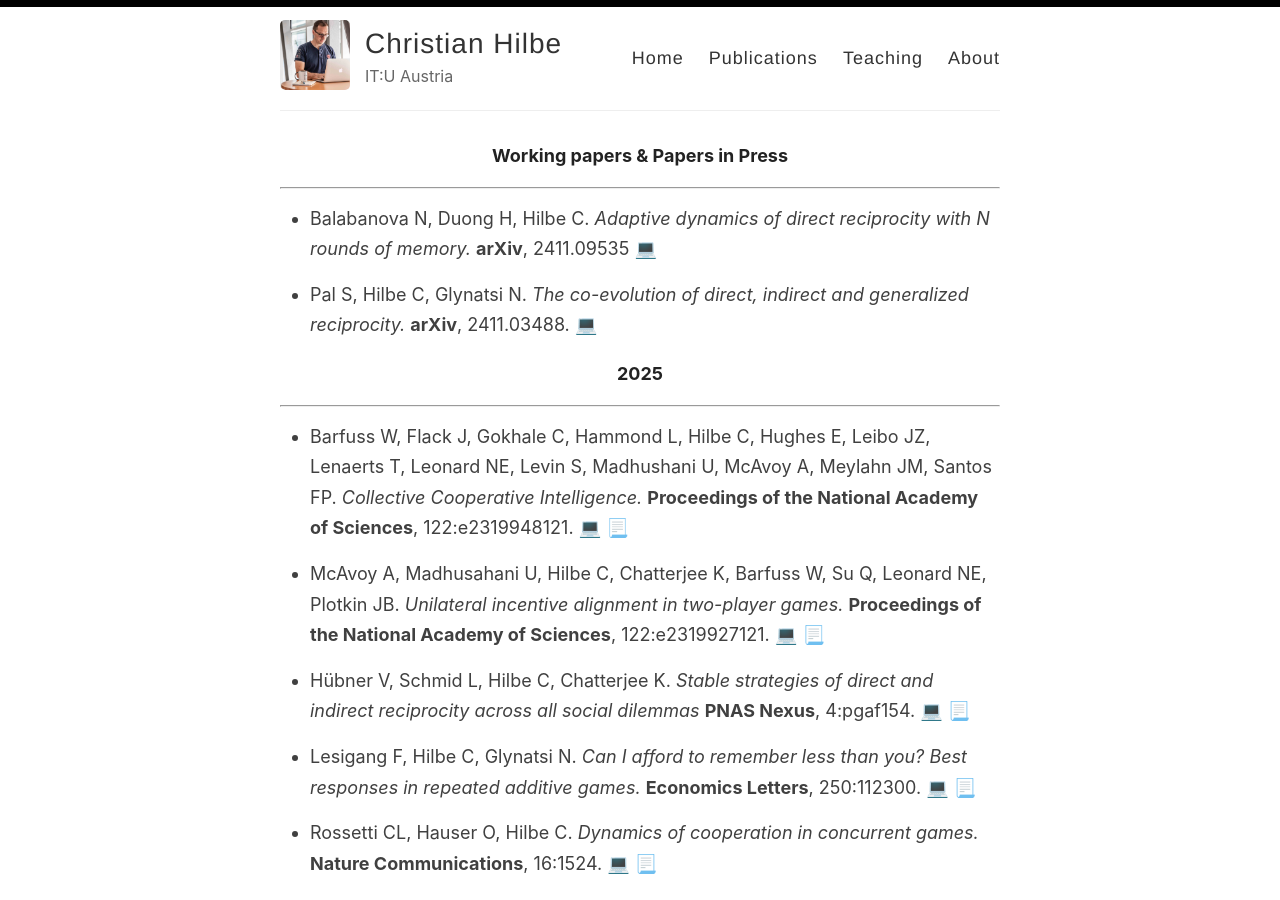
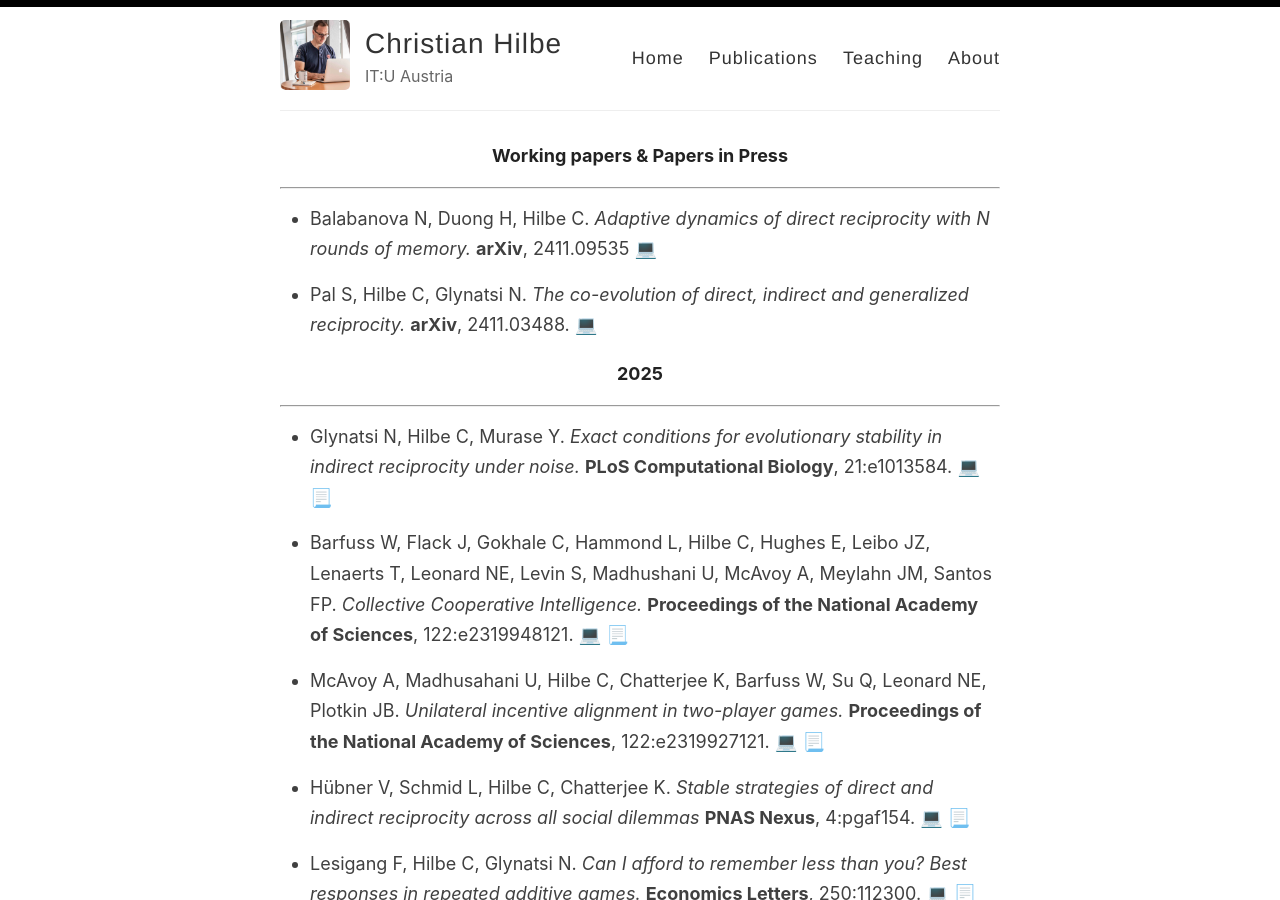
Before and after one commit to christian-hilbe/christian-hilbe.github.io, a Jekyll site: the page built from _pages/publications.md, in a window 1280 px wide and 900 px high. Built offline with Jekyll 4.4.1, drawn with Linux system fonts in a browser that asks for light colours.

Commit message:
CH: Updating publications

```diff
--- a/_pages/publications.md
+++ b/_pages/publications.md
@@ -25,6 +25,12 @@ permalink: /publications/
 ###### 2025
 
 ---
+
+- Glynatsi N, Hilbe C, Murase Y.
+*Exact conditions for evolutionary stability in indirect reciprocity under noise.*
+**PLoS Computational Biology**, 21:e1013584.
+[💻](https://journals.plos.org/ploscompbiol/article?id=10.1371/journal.pcbi.1013584)
+[📃](../files/2025_glynatsi.pdf)
 
 - Barfuss W, Flack J, Gokhale C, Hammond L, Hilbe C, Hughes E, Leibo JZ, Lenaerts T, Leonard NE, Levin S, Madhushani U, McAvoy A, Meylahn JM, Santos FP.
 *Collective Cooperative Intelligence.*
```
